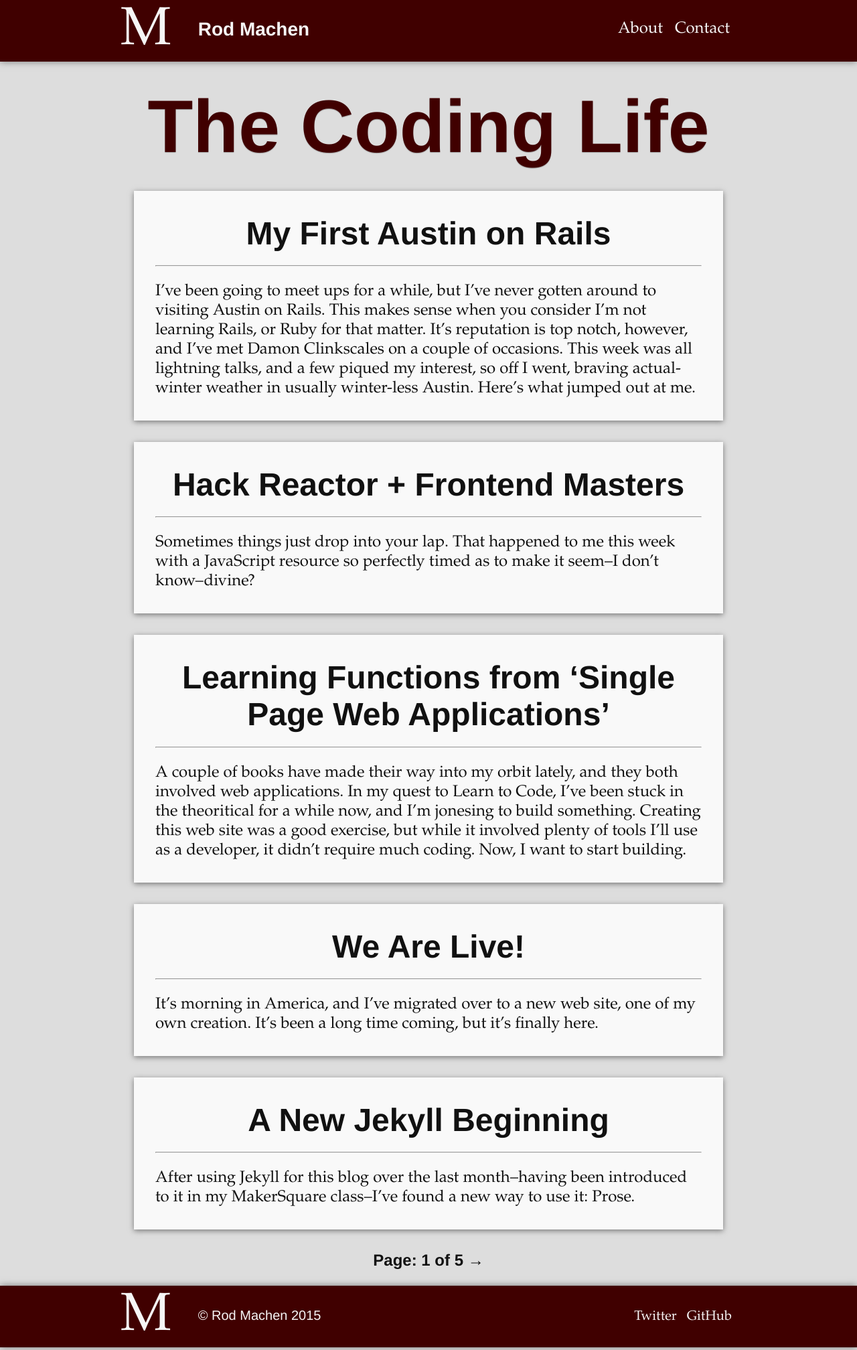
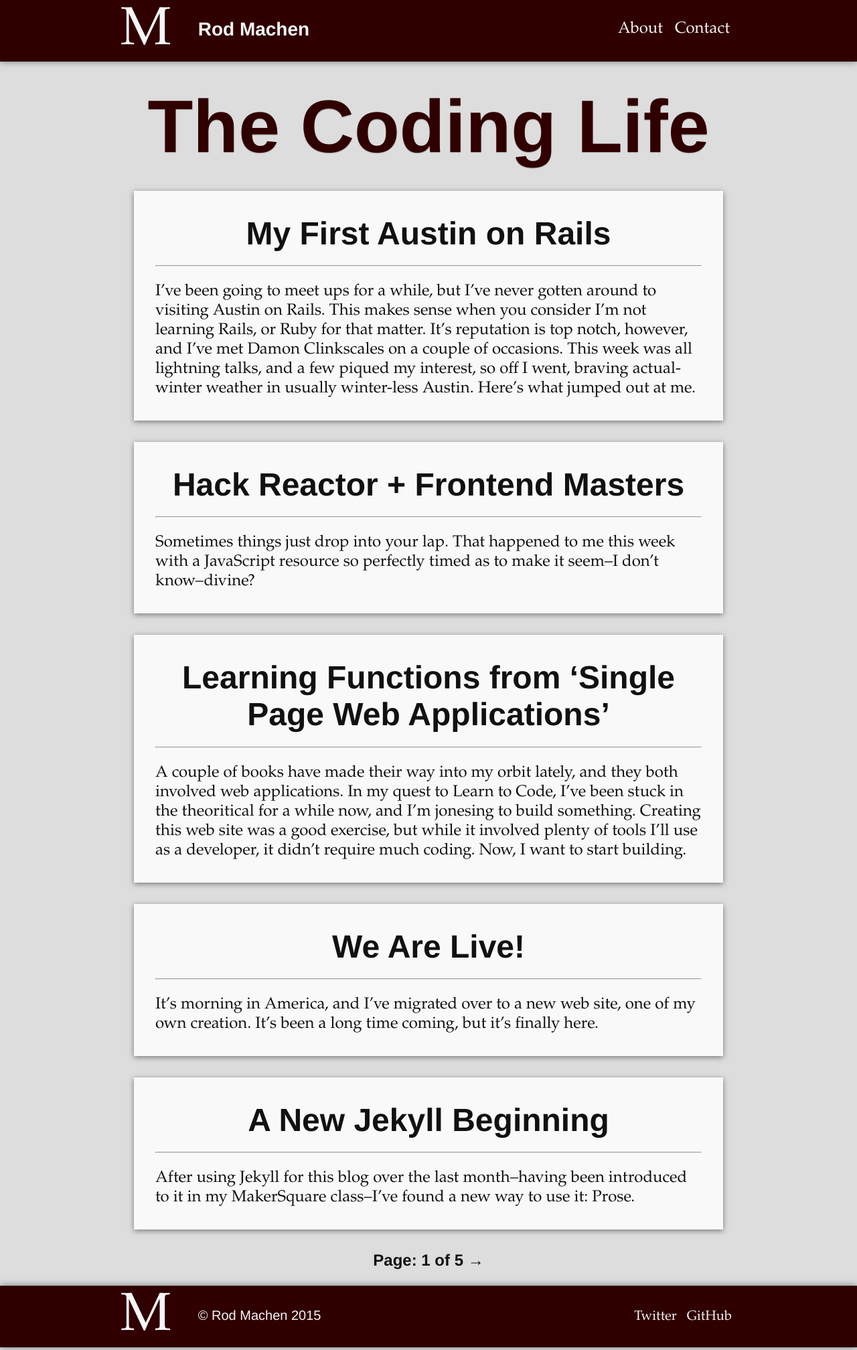
Before and after one commit to rodmachen/rodmachen.github.io, a Jekyll site: the page built from index.html, in a window 1280 px wide. Shown: the whole page at 67% size. Built offline with Jekyll 4.4.1, drawn with Linux system fonts in a browser that asks for light colours; nearby versions of some CDN libraries; the list of posts is cut into pages by our own code.

Commit message:
try darker brand color

```diff
--- a/_sass/_base.scss
+++ b/_sass/_base.scss
@@ -7,4 +7,4 @@ $base-line-height: 1.25;
 
 $text-color:       #111;
 $background-color: #f6f6f6;
-$brand-color:      #400000;
+$brand-color:      #300000;
--- a/css/main.scss
+++ b/css/main.scss
@@ -2,9 +2,6 @@
 # Only the main Sass file needs front matter (the dashes are enough)
 ---
 @charset "utf-8";
-
-
-// $text-color:       $brand-color;
 
 @import
 				"base",
```
